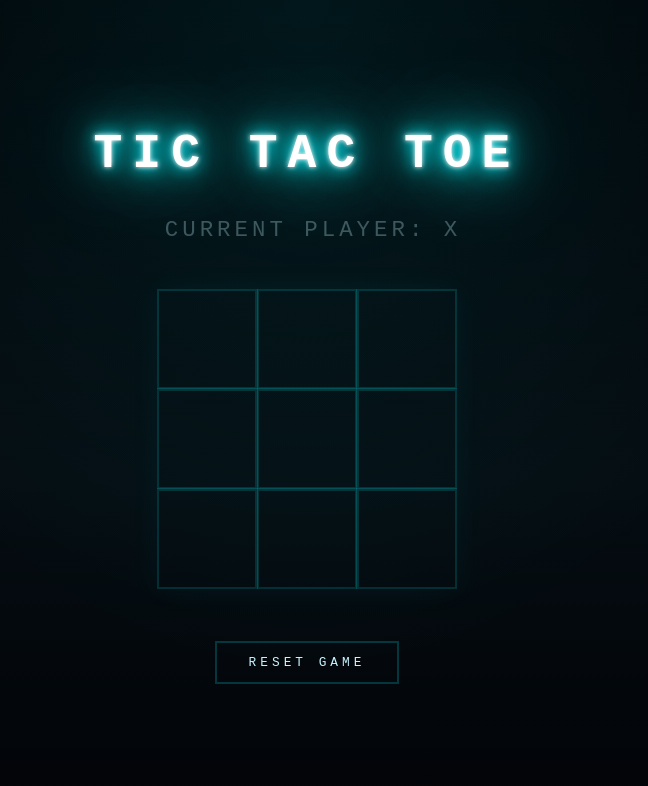
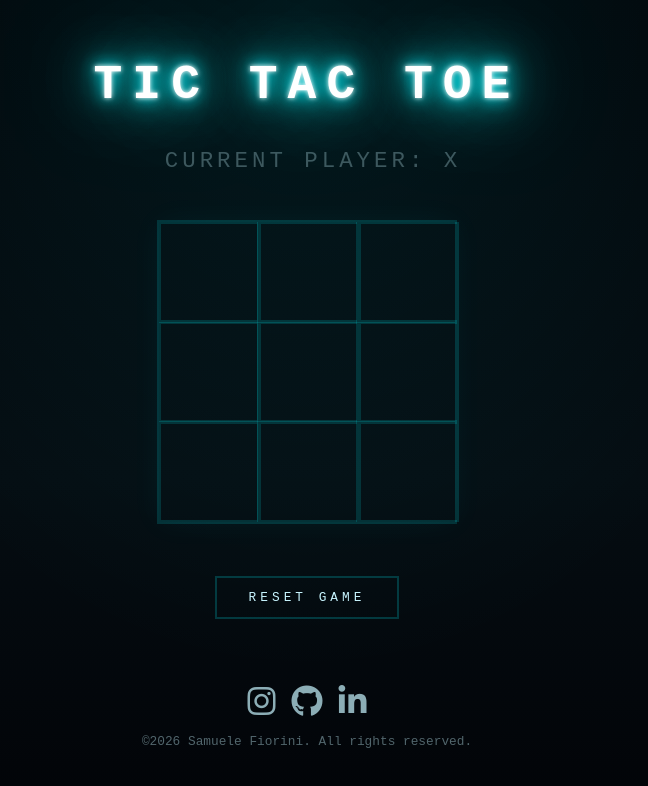
Before and after one commit to SamFio00/TicTacToe-VueJS, a Vue app: page / in a window 1280 px wide. Shown: the top 786 px of the page, without its empty margins (333-981 px from the left). Built offline with nearby package versions, Linux system fonts and the light colour scheme.

Commit message:
changed style and added credits

```diff
--- a/index.html
+++ b/index.html
@@ -3,6 +3,7 @@
   <head>
     <meta charset="UTF-8">
     <link rel="icon" href="public\tic-tac-toe.png">
+    <link rel="stylesheet" href="https://cdnjs.cloudflare.com/ajax/libs/font-awesome/6.5.0/css/all.min.css"/>
     <meta name="viewport" content="width=device-width, initial-scale=1.0">
     <title>TicTacToe - Play Now!</title>
   </head>
--- a/src/App.vue
+++ b/src/App.vue
@@ -1,81 +1,172 @@
 <template>
   <div class="app">
+    <!-- Game title -->
     <h1>Tic Tac Toe</h1>
-    <p v-if="winner">Winner: {{ winner }}</p>
-    <p v-else-if="isDraw">It's a draw!</p>
-    <p v-else>Current player: {{ currentPlayer }}</p>
 
+    <!-- Game status -->
+    <p
+      class="status"
+      :class="{
+        winner: winner,
+        draw: isDraw,
+        'winner-x': winner === 'X',
+        'winner-o': winner === 'O',
+      }"
+    >
+      <span v-if="winner">Winner: {{ winner }}</span>
+      <span v-else-if="isDraw">It's a draw!</span>
+      <span v-else>Current player: {{ currentPlayer }}</span>
+    </p>
 
-    <div class="board">
+    <!-- Game board -->
+    <div
+      class="board"
+      :class="{
+        'line-x': winner === 'X',
+        'line-o': winner === 'O',
+      }"
+    >
+      <!-- Winning line -->
       <div
-      @click="handleCellClick(index)"
-      class="cell"
-      :class="{ 'x': cell === 'X', 'o': cell === 'O' }"
-      v-for="(cell, index) in board"
-      :key="index">
+        v-if="winningPattern"
+        class="winning-line"
+        :class="getWinningLineClass()"
+      ></div>
+
+      <div
+        v-for="(cell, index) in board"
+        :key="index"
+        class="cell"
+        :class="{
+          x: cell === 'X',
+          o: cell === 'O',
+          highlight: winningPattern?.includes(index),
+        }"
+        @click="handleCellClick(index)"
+      >
         {{ cell }}
       </div>
     </div>
 
+    <!-- Reset button -->
     <button @click="resetGame">Reset Game</button>
 
+    <!-- Credits -->
+    <div class="credits">
+
+      <a href="https://www.instagram.com/fiorini_sam_00" target="_blank">
+        <i class="fab fa-instagram"></i>
+      </a>
+
+      <a href="https://github.com/SamFio00" target="_blank">
+        <i class="fab fa-github"></i>
+      </a>
+
+      <a href="https://www.linkedin.com/in/samuele-fiorini-38bba9325" target="_blank">
+        <i class="fab fa-linkedin-in"></i>
+      </a>
+
+      <p> &copy;2026 Samuele Fiorini. All rights reserved.</p>
+
+    </div>
   </div>
 </template>
 
 <script setup>
-import { ref } from 'vue';
+import { ref } from 'vue'
 
-const board = ref([ null, null, null, null, null, null, null, null, null ]);
-const currentPlayer = ref('X');
-const winner = ref(null);
-const isDraw = ref(false);
+// Reactive game state
+const board = ref([null, null, null, null, null, null, null, null, null])
+const currentPlayer = ref('X')
+const winner = ref(null)
+const isDraw = ref(false)
+const winningPattern = ref(null)
 
+// Handle cell click
 const handleCellClick = (index) => {
-  if (winner.value || isDraw.value) return;
+  if (winner.value || isDraw.value) return
+
   if (board.value[index] === null) {
-    board.value[index] = currentPlayer.value;
-    checkWinner();
+    board.value[index] = currentPlayer.value
+    checkWinner()
+
     if (!winner.value) {
-      currentPlayer.value = currentPlayer.value === 'X' ? 'O' : 'X';
+      currentPlayer.value = currentPlayer.value === 'X' ? 'O' : 'X'
     }
   }
-};
+}
 
+// Check winner or draw
 const checkWinner = () => {
   const winPatterns = [
-    [0, 1, 2], [3, 4, 5], [6, 7, 8], // rows
-    [0, 3, 6], [1, 4, 7], [2, 5, 8], // columns
-    [0, 4, 8], [2, 4, 6]             // diagonals
-  ];
+    [0, 1, 2],
+    [3, 4, 5],
+    [6, 7, 8], // rows
+    [0, 3, 6],
+    [1, 4, 7],
+    [2, 5, 8], // columns
+    [0, 4, 8],
+    [2, 4, 6], // diagonals
+  ]
 
   for (const pattern of winPatterns) {
-    const [a, b, c] = pattern;
-    if (board.value[a] && board.value[a] === board.value[b] && board.value[a] === board.value[c]) {
-      winner.value = board.value[a];
-      return;
+    const [a, b, c] = pattern
+
+    if (
+      board.value[a] &&
+      board.value[a] === board.value[b] &&
+      board.value[a] === board.value[c]
+    ) {
+      winner.value = board.value[a]
+      winningPattern.value = pattern
+      return
     }
   }
 
-  if (board.value.every(cell => cell !== null)) {
-    isDraw.value = true;
+  if (board.value.every((cell) => cell !== null)) {
+    isDraw.value = true
   }
-};
+}
 
+// Return the correct winning line class
+const getWinningLineClass = () => {
+  if (!winningPattern.value) return ''
+
+  const pattern = winningPattern.value.join('-')
+
+  if (pattern === '0-1-2') return 'row row-1'
+  if (pattern === '3-4-5') return 'row row-2'
+  if (pattern === '6-7-8') return 'row row-3'
+
+  if (pattern === '0-3-6') return 'column column-1'
+  if (pattern === '1-4-7') return 'column column-2'
+  if (pattern === '2-5-8') return 'column column-3'
+
+  if (pattern === '0-4-8') return 'diagonal diagonal-1'
+  if (pattern === '2-4-6') return 'diagonal diagonal-2'
+
+  return ''
+}
+
+// Reset game state
 const resetGame = () => {
-  board.value = [ null, null, null, null, null, null, null, null, null ];
-  currentPlayer.value = 'X';
-  winner.value = null;
-  isDraw.value = false;
-};
-
-
+  board.value = [null, null, null, null, null, null, null, null, null]
+  currentPlayer.value = 'X'
+  winner.value = null
+  isDraw.value = false
+  winningPattern.value = null
+}
 </script>
 
 <style scoped lang="scss">
 $neon: #00f5ff;
 $neon-dim: rgba(0, 245, 255, 0.15);
-$x-color: #8f2dff;
+$x-color: #e79950;
 $o-color: #00f5ff;
+
+$app-width: 300px;
+$cell-size: 100px;
+$line-thickness: 6px;
 
 .app {
   text-align: center;
@@ -87,32 +178,15 @@ $o-color: #00f5ff;
     text-transform: uppercase;
     color: #fff;
     animation: flicker 4s infinite;
-
     text-shadow:
-      0 0 5px  #fff,
+      0 0 5px #fff,
       0 0 15px $neon,
       0 0 30px $neon,
       0 0 60px $neon,
       0 0 100px $neon;
-
-    @keyframes flicker {
-      0%, 19%, 21%, 23%, 25%, 54%, 56%, 100% {
-        text-shadow:
-          0 0 5px  #fff,
-          0 0 15px $neon,
-          0 0 30px $neon,
-          0 0 60px $neon,
-          0 0 100px $neon;
-        opacity: 1;
-      }
-      20%, 24%, 55% {
-        text-shadow: none;
-        opacity: 0.4;
-      }
-    }
   }
 
-  p {
+  .status {
     font-size: 1.4rem;
     letter-spacing: 4px;
     text-transform: uppercase;
@@ -122,57 +196,183 @@ $o-color: #00f5ff;
     display: inline-block;
     animation: pulse-dim 1.4s ease-in-out infinite;
 
-    @keyframes pulse-dim {
-      0%, 100% { opacity: 1; }
-      50%       { opacity: 0.4; }
+    &.winner {
+      font-size: 2rem;
+      letter-spacing: 6px;
+      color: #fff;
+      animation: winner-glow 1.2s ease-in-out infinite alternate;
+      text-shadow:
+        0 0 10px #fff,
+        0 0 20px $neon,
+        0 0 40px $neon,
+        0 0 80px $neon;
+    }
+
+    &.winner-x {
+      color: $x-color;
+      text-shadow:
+        0 0 10px #fff,
+        0 0 20px $x-color,
+        0 0 40px $x-color,
+        0 0 80px $x-color;
+    }
+
+    &.winner-o {
+      color: $o-color;
+      text-shadow:
+        0 0 10px #fff,
+        0 0 20px $o-color,
+        0 0 40px $o-color,
+        0 0 80px $o-color;
+    }
+
+    &.draw {
+      font-size: 1.7rem;
+      letter-spacing: 6px;
+      color: #fff;
+      animation: draw-pulse 1.5s ease-in-out infinite;
+      text-shadow:
+        0 0 8px #fff,
+        0 0 20px $neon,
+        0 0 40px $neon;
     }
   }
 
   .board {
     display: grid;
-    grid-template-columns: repeat(3, 100px);
+    grid-template-columns: repeat(3, $cell-size);
+    width: $app-width;
+    margin: 0 auto;
     padding: 0;
+    position: relative;
     background: transparent;
-    position: relative;
-    margin: 0 auto;
-    width: 300px;
+    border: 2px solid $neon-dim;
+
+    &.line-x .winning-line {
+      background: $x-color;
+      box-shadow:
+        0 0 8px $x-color,
+        0 0 18px $x-color,
+        0 0 30px $x-color;
+    }
+
+    &.line-o .winning-line {
+      background: $o-color;
+      box-shadow:
+        0 0 8px $o-color,
+        0 0 18px $o-color,
+        0 0 30px $o-color;
+    }
 
     &::before {
       content: '';
       position: absolute;
       inset: 0;
       background:
-        linear-gradient(rgba(0,245,255,0.15), rgba(0,245,255,0.15)) 33.33% 0 / 1px 100%,
-        linear-gradient(rgba(0,245,255,0.15), rgba(0,245,255,0.15)) 66.66% 0 / 1px 100%,
-        linear-gradient(rgba(0,245,255,0.15), rgba(0,245,255,0.15)) 0 33.33% / 100% 1px,
-        linear-gradient(rgba(0,245,255,0.15), rgba(0,245,255,0.15)) 0 66.66% / 100% 1px;
+        linear-gradient(rgba(0, 245, 255, 0.15), rgba(0, 245, 255, 0.15)) 33.33%
+          0 / 1px 100%,
+        linear-gradient(rgba(0, 245, 255, 0.15), rgba(0, 245, 255, 0.15)) 66.66%
+          0 / 1px 100%,
+        linear-gradient(rgba(0, 245, 255, 0.15), rgba(0, 245, 255, 0.15)) 0
+          33.33% / 100% 1px,
+        linear-gradient(rgba(0, 245, 255, 0.15), rgba(0, 245, 255, 0.15)) 0
+          66.66% / 100% 1px;
       background-repeat: no-repeat;
       pointer-events: none;
-      box-shadow: 0 0 30px rgba(0,245,255,0.05);
+      box-shadow: 0 0 30px rgba(0, 245, 255, 0.05);
+      z-index: 1;
+    }
+
+    .winning-line {
+      position: absolute;
+      z-index: 3;
+      border-radius: 999px;
+      animation: line-grow 0.35s ease forwards;
+      transform-origin: center center;
+
+      &.row {
+        width: calc(100% - 24px);
+        height: $line-thickness;
+        left: 12px;
+      }
+
+      &.row-1 {
+        top: calc(#{$cell-size} / 2 - #{$line-thickness} / 2);
+      }
+
+      &.row-2 {
+        top: calc(#{$cell-size} * 1.5 - #{$line-thickness} / 2);
+      }
+
+      &.row-3 {
+        top: calc(#{$cell-size} * 2.5 - #{$line-thickness} / 2);
+      }
+
+      &.column {
+        width: $line-thickness;
+        height: calc(100% - 24px);
+        top: 12px;
+      }
+
+      &.column-1 {
+        left: calc(#{$cell-size} / 2 - #{$line-thickness} / 2);
+      }
+
+      &.column-2 {
+        left: calc(#{$cell-size} * 1.5 - #{$line-thickness} / 2);
+      }
+
+      &.column-3 {
+        left: calc(#{$cell-size} * 2.5 - #{$line-thickness} / 2);
+      }
+
+      &.diagonal {
+        width: 410px;
+        height: $line-thickness;
+        top: calc(50% - #{$line-thickness} / 2);
+        left: calc(50% - 205px);
+      }
+
+      &.diagonal-1 {
+        transform: rotate(45deg);
+      }
+
+      &.diagonal-2 {
+        transform: rotate(-45deg);
+      }
     }
 
     .cell {
-      width: 100px;
-      height: 100px;
+      width: $cell-size;
+      height: $cell-size;
       display: flex;
       justify-content: center;
       align-items: center;
       font-size: 3rem;
       font-weight: 700;
+      letter-spacing: 0;
+      background: transparent;
       border: 2px solid $neon-dim;
       cursor: pointer;
-      background: transparent;
-      transition: background 0.2s ease;
-      letter-spacing: 0;
+      transition:
+        background 0.2s ease,
+        transform 0.2s ease;
+      position: relative;
+      z-index: 2;
 
       &:hover {
         background: $neon-dim;
       }
 
+      &.highlight {
+        background: rgba(255, 255, 255, 0.03);
+      }
+
       &.x {
         color: $x-color;
+        animation: symbol-pop 0.25s ease;
         text-shadow:
-          0 0 5px  #fff,
+          0 0 5px #fff,
           0 0 15px $x-color,
           0 0 30px $x-color,
           0 0 60px $x-color,
@@ -181,8 +381,9 @@ $o-color: #00f5ff;
 
       &.o {
         color: $o-color;
+        animation: symbol-pop 0.25s ease;
         text-shadow:
-          0 0 5px  #fff,
+          0 0 5px #fff,
           0 0 15px $o-color,
           0 0 30px $o-color,
           0 0 60px $o-color,
@@ -193,14 +394,14 @@ $o-color: #00f5ff;
 
   button {
     margin-top: 32px;
+    padding: 12px 32px;
     font-family: 'Courier New', monospace;
     font-size: 0.8rem;
     letter-spacing: 4px;
     text-transform: uppercase;
+    color: rgb(200, 245, 255);
     background: transparent;
-    color: rgb(200, 245, 255);
     border: 2px solid rgba(0, 245, 255, 0.2);
-    padding: 12px 32px;
     cursor: pointer;
     transition: all 0.25s ease;
 
@@ -213,4 +414,116 @@ $o-color: #00f5ff;
     }
   }
 }
+
+.credits {
+  margin-top: 40px;
+  font-size: 1rem;
+  color: rgba(200, 245, 255, 0.5);
+  align-items: center;
+
+  a {
+    font-size: 2rem;
+    color: rgba(200, 245, 255, 0.7);
+    margin: 8px;
+
+    &:hover {
+      color: white;
+      text-shadow:
+        0 0 5px rgba(0, 245, 255, 0.5),
+        0 0 15px rgba(0, 245, 255, 0.3),
+        0 0 30px rgba(0, 245, 255, 0.2);
+    }
+  }
+
+  p {
+    margin-top: 2px;
+    font-size: 0.8rem;
+    color: rgba(200, 245, 255, 0.4);
+  }
+}
+
+@keyframes symbol-pop {
+  0% {
+    opacity: 0;
+    transform: scale(0.6);
+  }
+
+  70% {
+    opacity: 1;
+    transform: scale(1.1);
+  }
+
+  100% {
+    opacity: 1;
+    transform: scale(1);
+  }
+}
+
+@keyframes line-grow {
+  from {
+    opacity: 0;
+  }
+
+  to {
+    opacity: 1;
+  }
+}
+
+@keyframes pulse-dim {
+  0%,
+  100% {
+    opacity: 1;
+  }
+
+  50% {
+    opacity: 0.4;
+  }
+}
+
+@keyframes winner-glow {
+  0% {
+    transform: scale(1);
+  }
+
+  100% {
+    transform: scale(1.05);
+  }
+}
+
+@keyframes draw-pulse {
+  0%,
+  100% {
+    opacity: 1;
+  }
+
+  50% {
+    opacity: 0.6;
+  }
+}
+
+@keyframes flicker {
+  0%,
+  19%,
+  21%,
+  23%,
+  25%,
+  54%,
+  56%,
+  100% {
+    opacity: 1;
+    text-shadow:
+      0 0 5px #fff,
+      0 0 15px $neon,
+      0 0 30px $neon,
+      0 0 60px $neon,
+      0 0 100px $neon;
+  }
+
+  20%,
+  24%,
+  55% {
+    opacity: 0.4;
+    text-shadow: none;
+  }
+}
 </style>
```
Also changed, not shown: 1 other file (tests, documents, lock files or other folders).
